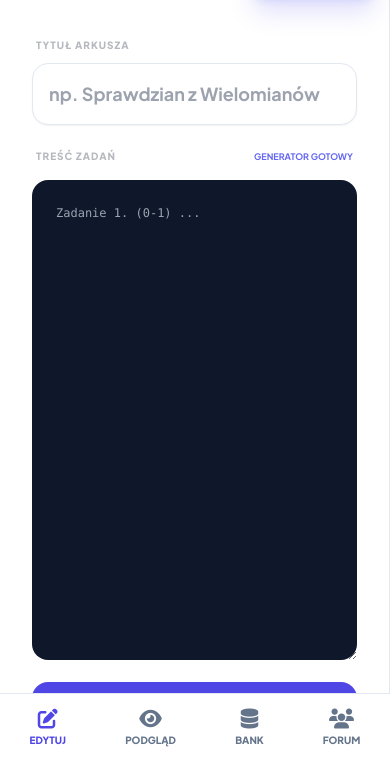
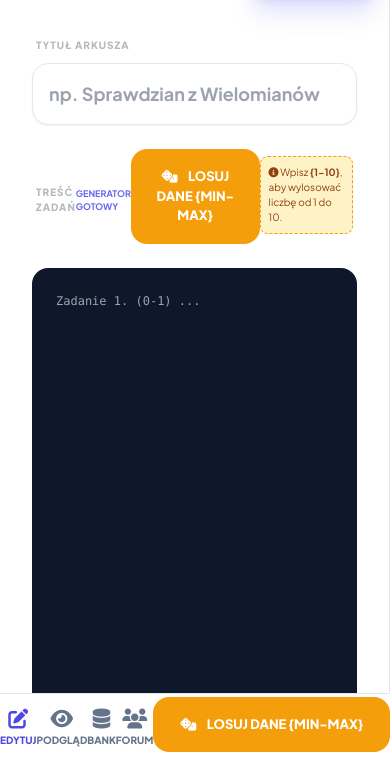
Before and after one commit to Qali0924/CLOUD-MATH, a website: page index.html in a window 390 px wide. Shown: the part 81-844 px from the top of the page. Drawn offline with nearby package versions, Linux system fonts and the light colour scheme.

Commit message:
Update index.html

```diff
--- a/index.html
+++ b/index.html
@@ -100,6 +100,24 @@
 }
         /* --- MOBILNE POPRAWKI --- */
 #mobile-nav { display: none; } /* Ukryte na komputerze */
+        /* Styl dla podpowiedzi w edytorze */
+.version-hint {
+    font-size: 10px;
+    background: #fef3c7;
+    color: #92400e;
+    padding: 8px;
+    border-radius: 8px;
+    margin-bottom: 10px;
+    border: 1px dashed #f59e0b;
+}
+
+@media (max-width: 1024px) {
+    /* Powiększamy przyciski akcji, żeby łatwiej było w nie trafić palcem */
+    button[onclick="generateRandomVersions()"] {
+        padding: 18px !important;
+        font-size: 13px !important;
+    }
+}
 
 @media (max-width: 1024px) {
     /* Nagłówek: ukrywamy zbędne przyciski, by nie psuły układu */
@@ -249,6 +267,12 @@
                     <div class="flex justify-between items-center px-1">
                         <label class="text-[10px] font-black uppercase opacity-30 tracking-widest">Treść zadań</label>
                         <span class="text-[9px] font-bold text-indigo-500">GENERATOR GOTOWY</span>
+                        <button onclick="generateRandomVersions()" class="w-full bg-amber-500 hover:bg-amber-600 text-white py-3 rounded-2xl font-black uppercase text-[11px] mb-2 transition-all">
+    <i class="fas fa-dice mr-2"></i> Losuj dane {min-max}
+</button>
+                        <div class="version-hint no-print">
+    <i class="fas fa-info-circle"></i> Wpisz <b>{1-10}</b>, aby wylosować liczbę od 1 do 10.
+</div>
                     </div>
                     <textarea id="taskInput" class="w-full h-[480px] bg-slate-900 text-indigo-200 rounded-2xl p-6 text-xs font-mono leading-relaxed border-none outline-none focus:ring-2 ring-indigo-500/20" placeholder="Zadanie 1. (0-1) ..."></textarea>
                     <button onclick="parseTasks()" class="w-full bg-indigo-600 text-white py-4 rounded-2xl font-black uppercase text-[11px] tracking-widest shadow-lg hover:bg-indigo-700 transition-all">
@@ -700,6 +724,24 @@ function switchTabMob(mode) {
         switchTab(targetTab);
     }
 }
+        function generateRandomVersions() {
+    let text = document.getElementById('taskInput').value;
+
+    // Szuka wzoru {min-max}, np. {1-10} lub {20-100}
+    const result = text.replace(/\{(\d+)-(\d+)\}/g, (match, min, max) => {
+        const minValue = parseInt(min);
+        const maxValue = parseInt(max);
+        return Math.floor(Math.random() * (maxValue - minValue + 1)) + minValue;
+    });
+
+    document.getElementById('taskInput').value = result;
+
+    // Automatyczne odświeżenie podglądu po losowaniu
+    if(typeof parseTasks === "function") parseTasks();
+
+    // Mały efekt wizualny (Toast/Alert), że wylosowano
+    alert("Wylosowano nowe dane dla arkusza!");
+}
     </script>
     <div id="mobile-nav" class="no-print">
     <button onclick="switchTabMob('edit')" id="mob-edit" class="mob-btn active">
@@ -714,6 +756,9 @@ function switchTabMob(mode) {
     <button onclick="switchTabMob('forum')" id="mob-forum" class="mob-btn">
         <i class="fas fa-users"></i>Forum
     </button>
+        <button onclick="generateRandomVersions()" class="w-full bg-amber-500 hover:bg-amber-600 text-white py-3 rounded-2xl font-black uppercase text-[11px] mb-2 transition-all">
+    <i class="fas fa-dice mr-2"></i> Losuj dane {min-max}
+</button>
 </div>
 </body>
 </html>
```
